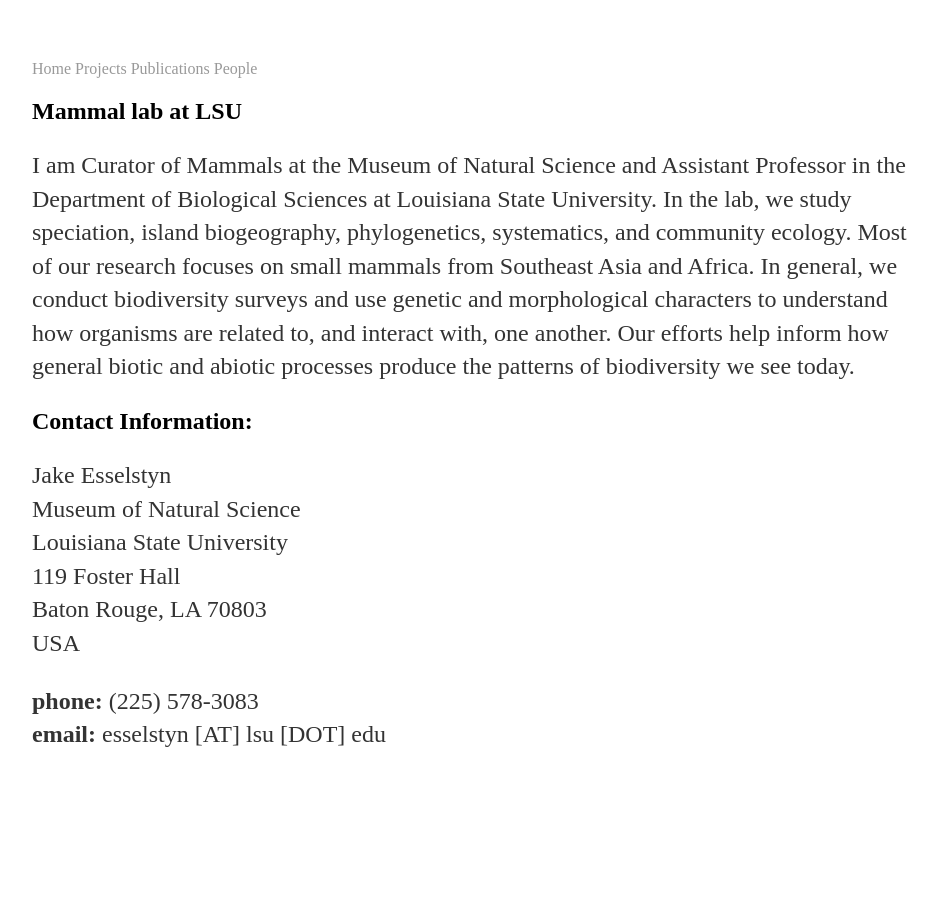
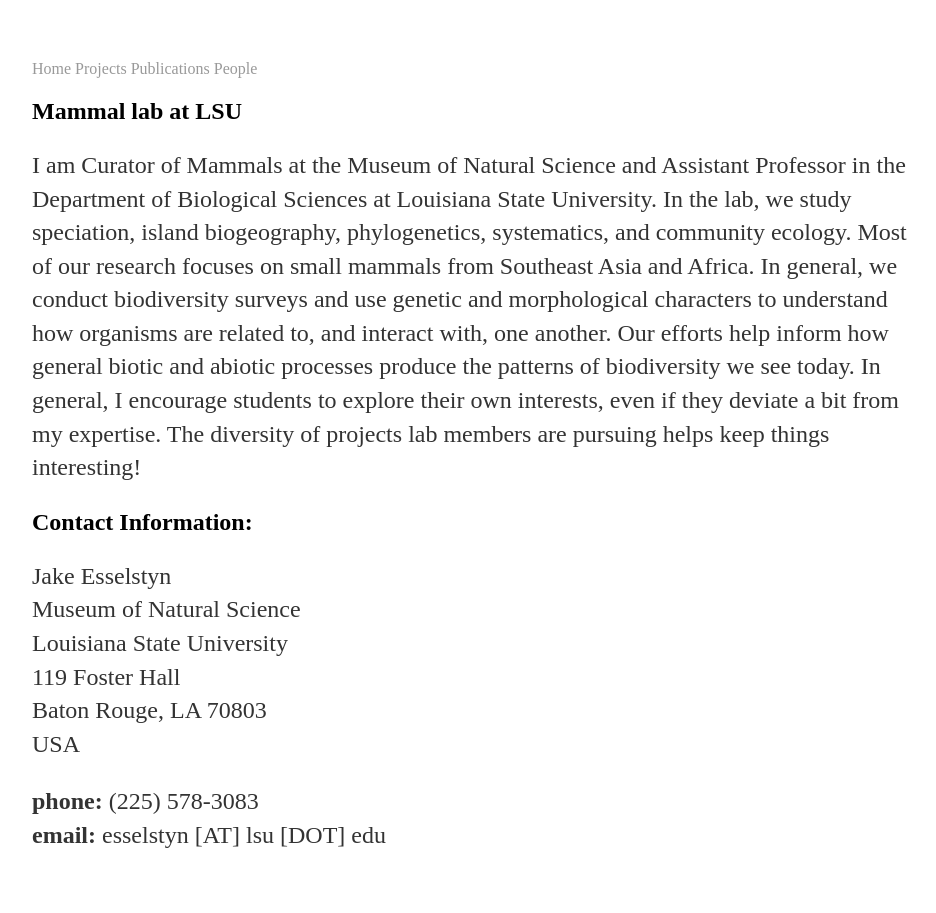
Before and after one commit to esselstyn/esselstyn.github.io, a Jekyll site: the page built from index.md, in a window 1280 px wide. Shown: the whole page, without its empty margins (160-1096 px from the left). Built offline with Jekyll 4.4.1, drawn with Linux system fonts in a browser that asks for light colours.

Commit message:
Update index.md

```diff
--- a/index.md
+++ b/index.md
@@ -4,7 +4,7 @@
 ---
 
 ## Mammal lab at LSU
-I am Curator of Mammals at the Museum of Natural Science and Assistant Professor in the Department of Biological Sciences at Louisiana State University. In the lab, we study speciation, island biogeography, phylogenetics, systematics, and community ecology.  Most of our research focuses on small mammals from Southeast Asia and Africa. In general, we conduct biodiversity surveys and use genetic and morphological characters to understand how organisms are related to, and interact with, one another.  Our efforts help inform how general biotic and abiotic processes produce the patterns of biodiversity we see today.
+I am Curator of Mammals at the Museum of Natural Science and Assistant Professor in the Department of Biological Sciences at Louisiana State University. In the lab, we study speciation, island biogeography, phylogenetics, systematics, and community ecology.  Most of our research focuses on small mammals from Southeast Asia and Africa. In general, we conduct biodiversity surveys and use genetic and morphological characters to understand how organisms are related to, and interact with, one another.  Our efforts help inform how general biotic and abiotic processes produce the patterns of biodiversity we see today. In general, I encourage students to explore their own interests, even if they deviate a bit from my expertise. The diversity of projects lab members are pursuing helps keep things interesting!
 
 
 ## Contact Information:
```
